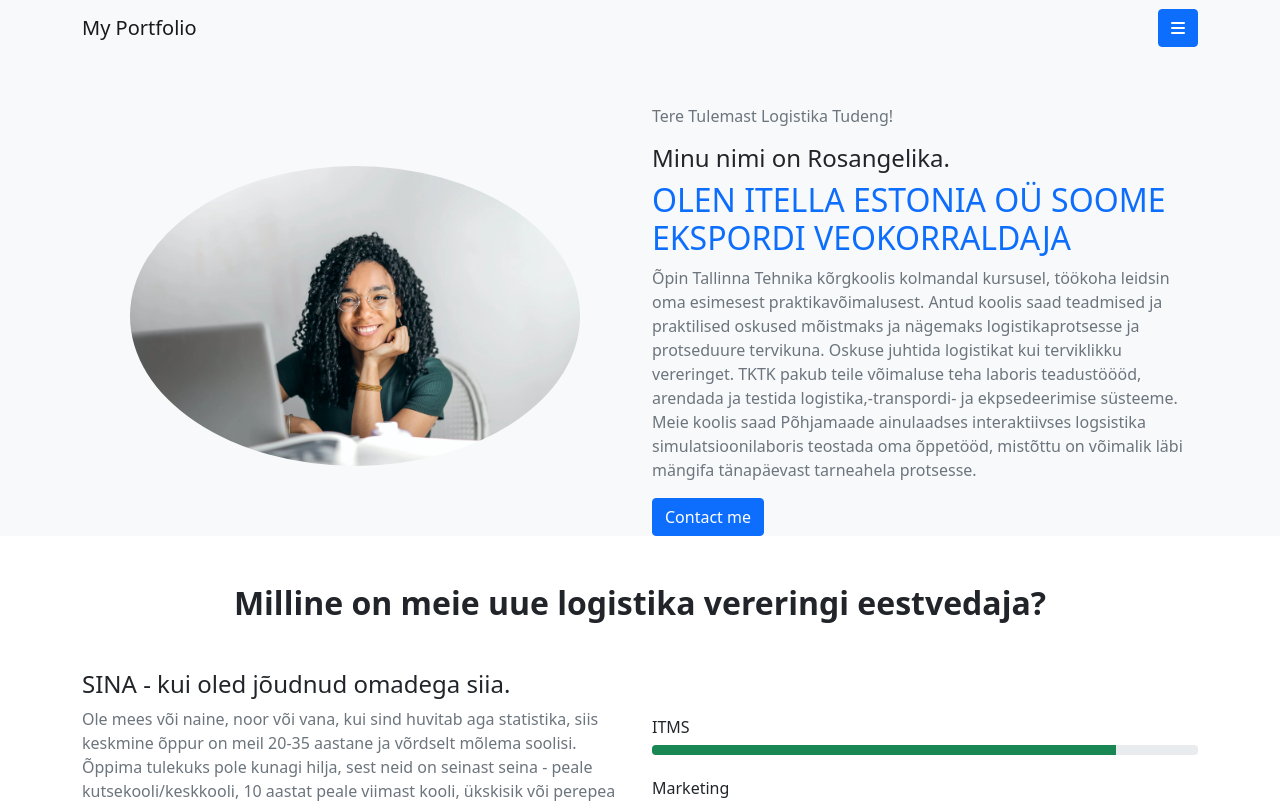
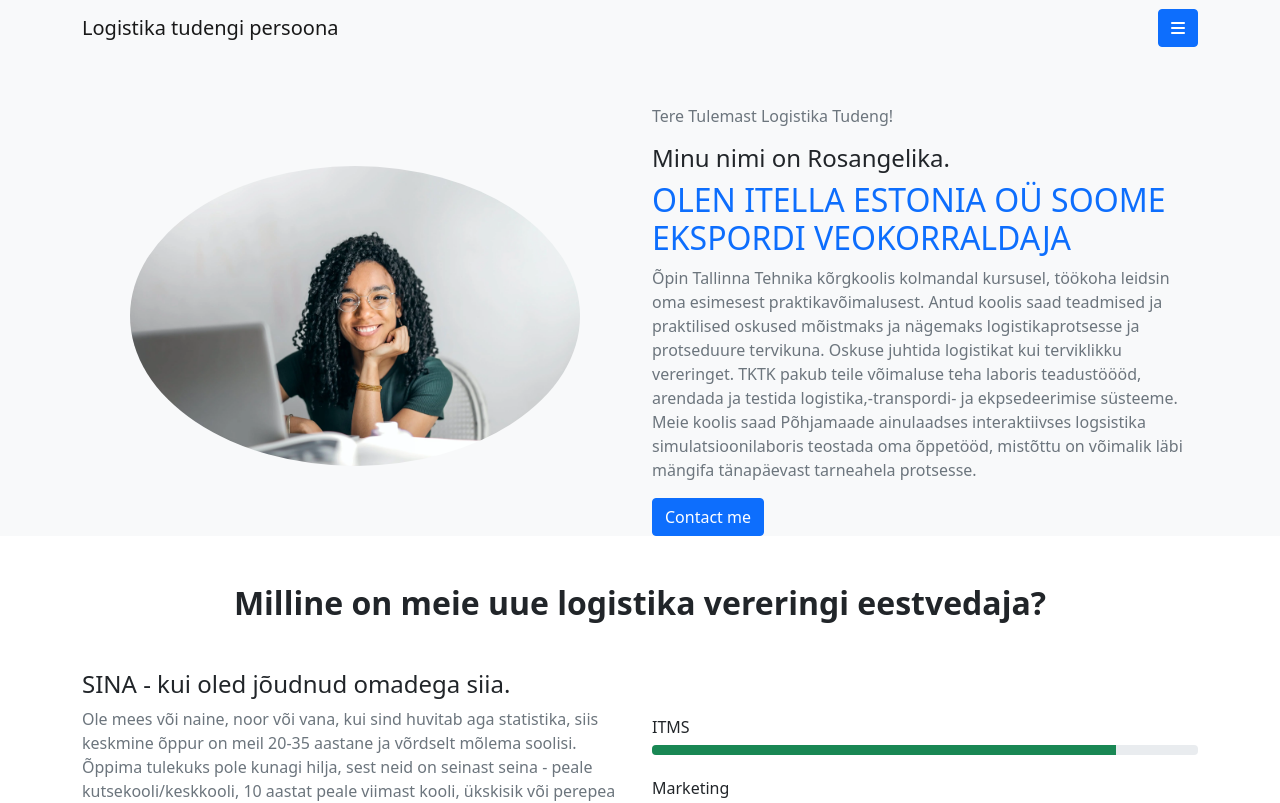
Before and after one commit to Rosangelika/Logistika-tudengi-persoona, a plain HTML site: page index.html in a window 1280 px wide. Shown: the top 803 px of the page. Drawn offline with nearby package versions, Linux system fonts and the light colour scheme.

Commit message:
Update index.html

```diff
--- a/index.html
+++ b/index.html
@@ -4,7 +4,7 @@
     <meta charset="UTF-8">
     <meta http-equiv="X-UA-Compatible" content="IE=edge">
     <meta name="viewport" content="width=device-width, initial-scale=1.0">
-    <title>linna Tehnikakõrgkooli transpordi ja logistika erialale sisseastuja</title>
+    <title>Tallinna Tehnikakõrgkooli transpordi ja logistika erialale sisseastuja</title>
     <link href="https://cdn.jsdelivr.net/npm/bootstrap@5.0.2/dist/css/bootstrap.min.css" rel="stylesheet" integrity="sha384-EVSTQN3/azprG1Anm3QDgpJLIm9Nao0Yz1ztcQTwFspd3yD65VohhpuuCOmLASjC" crossorigin="anonymous">
     <script src="https://kit.fontawesome.com/d3bdf76660.js" crossorigin="anonymous"></script>
 
@@ -13,7 +13,7 @@
     <!--nav start-->
     <nav class="navbar navbar-light bg-light">
         <div class="container-lg">
-          <a class="navbar-brand" href="#">My Portfolio</a>
+          <a class="navbar-brand" href="#">Logistika tudengi persoona</a>
 
           <div class="dropdown">
             <button class="btn btn-primary" type="button" id="dropdownMenuButton1" data-bs-toggle="dropdown" aria-expanded="false">
```
